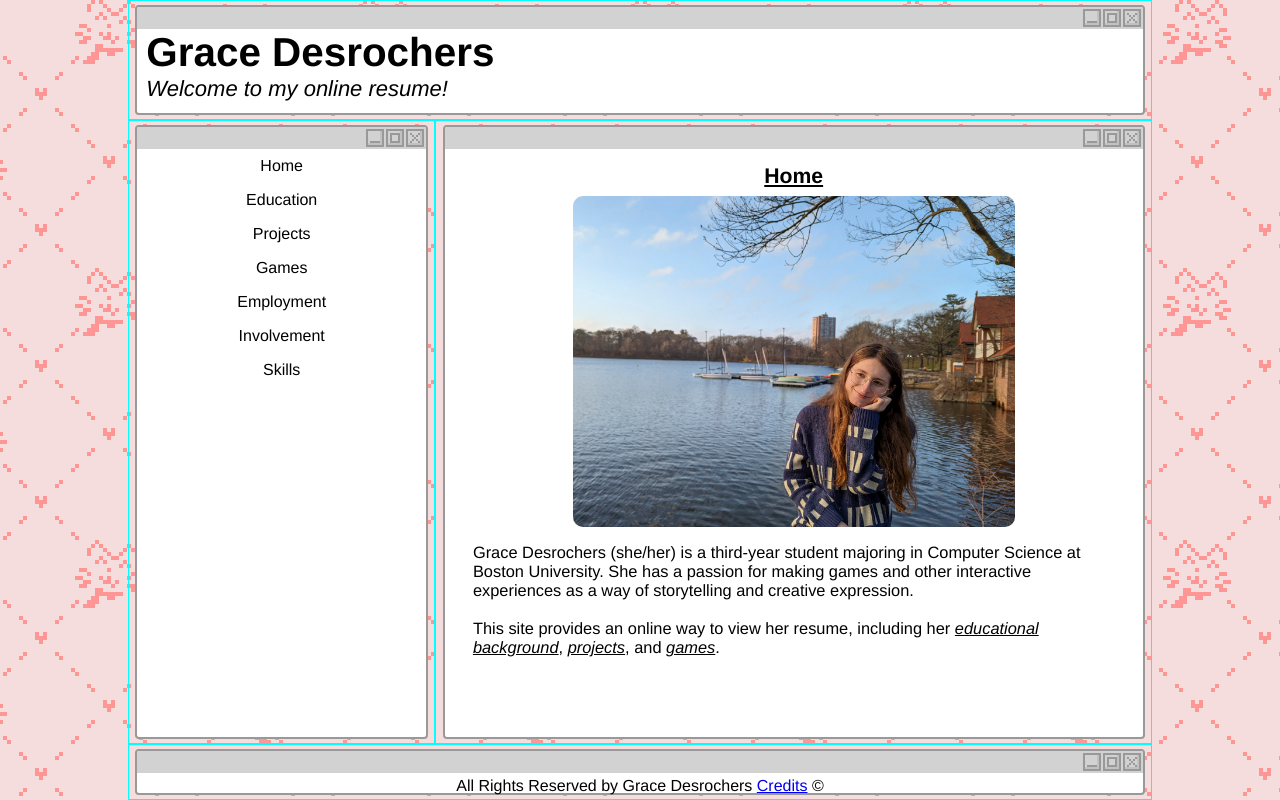
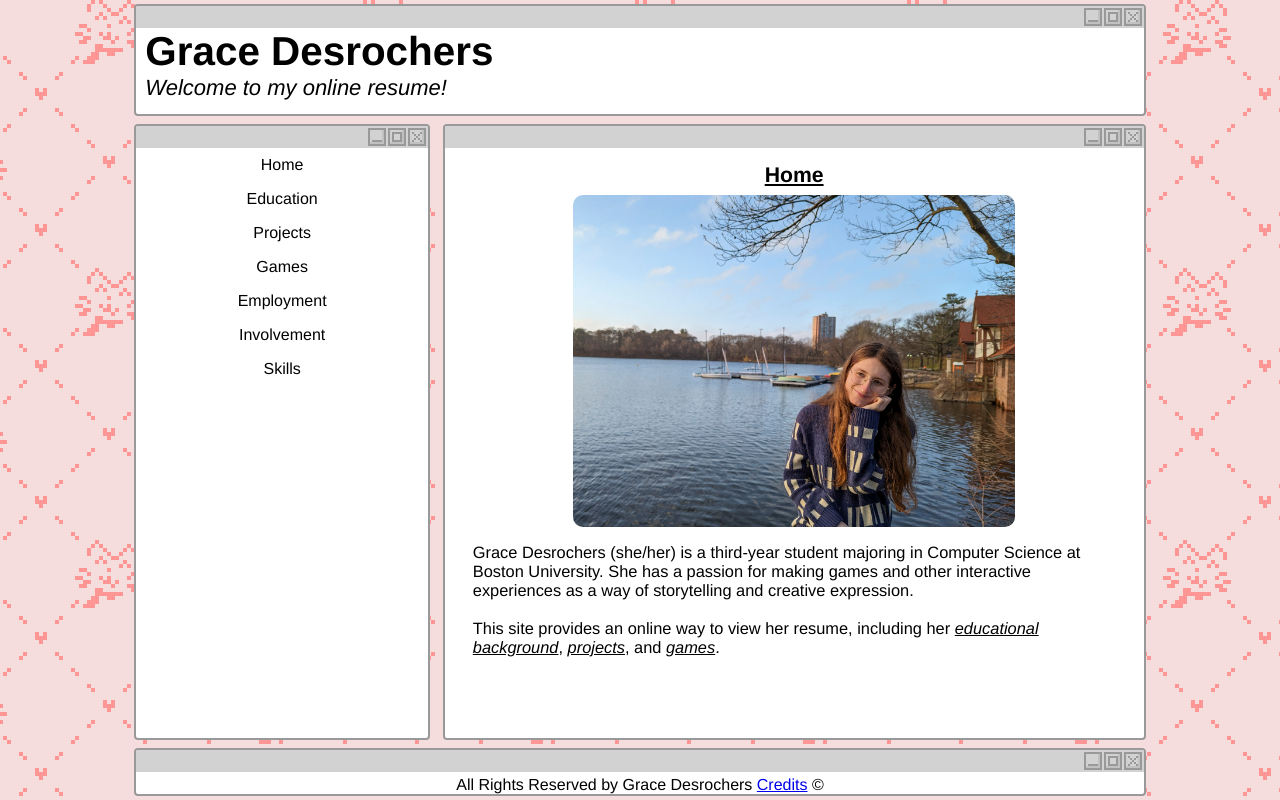
Before and after one commit to gracedes/mp-3, a React (Vite) app: page / in a window 1280 px wide. Built offline with nearby package versions, Linux system fonts and the light colour scheme.

Commit message:
fixed bug with window height

```diff
--- a/index.html
+++ b/index.html
@@ -8,9 +8,6 @@
       * {
         margin: 0;
         box-sizing: border-box;
-
-        font-family: Helvetica, Arial, Veranda, sans-serif;
-        font-optical-sizing: auto;
       }
     </style>
     <title></title>
--- a/src/App.tsx
+++ b/src/App.tsx
@@ -8,6 +8,8 @@ import Home from "./components/mains/Home.tsx";
 import Education from "./components/mains/Education.tsx";
 
 const Wrapper = styled.div`
+    font-family: Helvetica, Arial, Veranda, sans-serif;
+    font-optical-sizing: auto;
     width: 60vw;
     height: 100vh;
     margin: auto;
--- a/src/components/Footer.tsx
+++ b/src/components/Footer.tsx
@@ -12,14 +12,13 @@ export default function Footer() {
             margin-top: 0.5vh;
             font-size: calc(2px + 1.75vh);
         };
-        border: solid 1px cyan;
         @media screen and (max-width: 750px) {
-            height: 7vh;
             & p {
                 margin-top: 0.3vh;
                 font-size: calc(2px + min(1.3vh, 3vw));
             }
         };
+        padding: 0.5vh 0.5vw;
     `;
 
     return (
--- a/src/components/Header.tsx
+++ b/src/components/Header.tsx
@@ -16,7 +16,7 @@ export default function Header() {
             & h1 { font-size: calc(2px + 3vh) };
             & p { font-size: calc(2px + 1.8vh) };
         }
-        border: solid 1px cyan;
+        padding: 0.5vh 0.5vw;
     `;
 
     return (
--- a/src/components/Nav.tsx
+++ b/src/components/Nav.tsx
@@ -22,7 +22,7 @@ export default function Nav() {
                 display: flex;
                 justify-content: center;
                 align-items: center;
-                height: calc(9vh - 27px);
+                height: calc(9vh - 25px);
             }
             & li {
                 float: left;
@@ -30,9 +30,7 @@ export default function Nav() {
                 height: 100%;
             }
         }
-        // TODO: go to office hours about current page color changing
-        border: solid 1px cyan;
-        padding: 0;
+        padding: 0.5vh 0.5vw;
     `;
 
     const NavLink = styled(Link)`
--- a/src/components/mains/Home.tsx
+++ b/src/components/mains/Home.tsx
@@ -24,7 +24,7 @@ export default function Home() {
                 <Deco/>
                 <Content>
                     <h1><u>Home</u></h1>
-                    <HomeImage src="../../../public/grace.jpg" alt="Grace Desrochers sitting on a railing in front of a lake on a sunny day"/>
+                    <HomeImage src="/grace.jpg" alt="Grace Desrochers sitting on a railing in front of a lake on a sunny day"/>
                     <p>Grace Desrochers (she/her) is a third-year student majoring in Computer Science at Boston
                         University. She has a passion for making games and other interactive experiences as a way of
                         storytelling and creative expression.</p>
--- a/src/components/styling/MainStyles.tsx
+++ b/src/components/styling/MainStyles.tsx
@@ -9,10 +9,10 @@ export const Main = styled.main`
         margin-top: 15px;
     }
     & p { padding: 0 1.5vw; }
-    border: solid 1px cyan;
     @media screen and (max-width: 750px) {
         width: 100%;
         height: 73vh;
         font-size: calc(2px + max(1.8vh, 1vw));
     };
+    padding: 0.5vh 0.5vw;
 `;
--- a/src/components/styling/WindowStyles.tsx
+++ b/src/components/styling/WindowStyles.tsx
@@ -1,12 +1,11 @@
 import styled from "styled-components";
 
 export const Window = styled.div`
-    height: calc(100% - 1vh);
+    height: 100%;
     background-color: white;
     padding: 0;
     border: 2px solid #999999;
     border-radius: 4px;
-    margin: 0.5vh 0.5vw;
 `;
 
 const WinDeco = styled.div`
@@ -28,7 +27,7 @@ export const Content = styled.div`padding: 0 0.7vw`;
 export function Deco() {
     return (
         <WinDeco>
-            <img src="../../../public/window.png" alt="decorative minimize, expand, and close icons"/>
+            <img src="/window.png" alt="decorative minimize, expand, and close icons"/>
         </WinDeco>
     );
 }
--- a/src/main.tsx
+++ b/src/main.tsx
@@ -4,11 +4,13 @@ import styled from "styled-components";
 import App from "./App.tsx";
 
 const Background = styled.div`
-    background-image: url("../public/bgtile.png");
+    background-image: url("/bgtile.png");
     background-position: 75px;
     background-repeat: repeat;
     width: 100vw;
     height: 100vh;
+    padding: 0;
+    margin: 0;
 `;
 
 createRoot(document.getElementById('root')!).render(<Background><App /></Background>)
```
